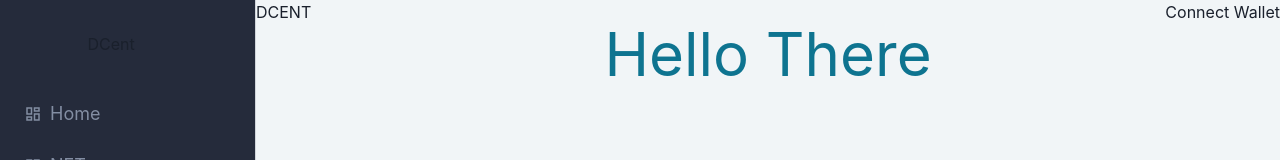
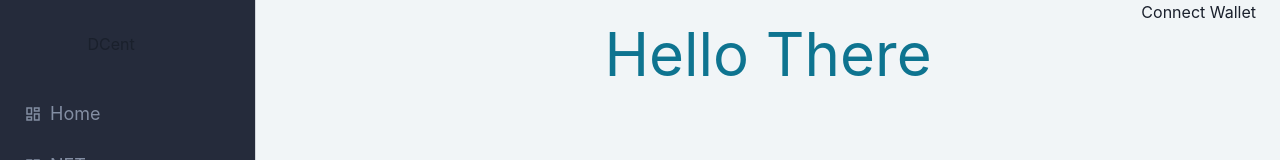
Before and after one commit to omBhatnagar/dcent, a Next.js app: page / in a window 1280 px wide. Shown: the top 160 px of the page. Built offline with nearby package versions, Linux system fonts and the light colour scheme.

Commit message:
[AK] - fixed bugs and added navbar

```diff
--- a/components/nft-card.jsx
+++ b/components/nft-card.jsx
@@ -1,5 +1,3 @@
-import React from "react";
-
 const NftCard = ({ name, description, image }) => {
   return (
     <div className="max-w-sm rounded-lg border shadow-md bg-gray-800 border-gray-700">
--- a/components/Layout.jsx
+++ b/components/shared/layout.jsx
@@ -1,5 +1,5 @@
-import Sidebar from "./shared/sidebar";
-import Topbar from "./Topbar";
+import Sidebar from "./sidebar";
+import Topbar from "./topbar";
 
 const Layout = ({ children }) => {
   return (
@@ -9,7 +9,9 @@ const Layout = ({ children }) => {
       </div>
       <div className="w-4/5 ml-1/5 h-full min-h-screen bg-background-light">
         <Topbar />
-        <div className="w-full mx-auto">{children}</div>
+        <div className="w-full mx-auto">
+          <div className="mx-6">{children}</div>
+        </div>
       </div>
     </div>
   );
--- a/components/Topbar.jsx
+++ b/components/shared/topbar.jsx
@@ -1,7 +1,6 @@
 const Topbar = () => {
   return (
-    <div className="w-full flex justify-between">
-      <div>DCENT</div>
+    <div className="w-full flex justify-end pr-6">
       <div>Connect Wallet</div>
     </div>
   );
--- a/pages/_app.jsx
+++ b/pages/_app.jsx
@@ -1,6 +1,6 @@
 // pages/_app.js
 import { ChakraProvider } from "@chakra-ui/react";
-import Layout from "../components/Layout";
+import Layout from "../components/shared/layout";
 import "../styles/globals.css";
 
 function MyApp({ Component, pageProps }) {
```
